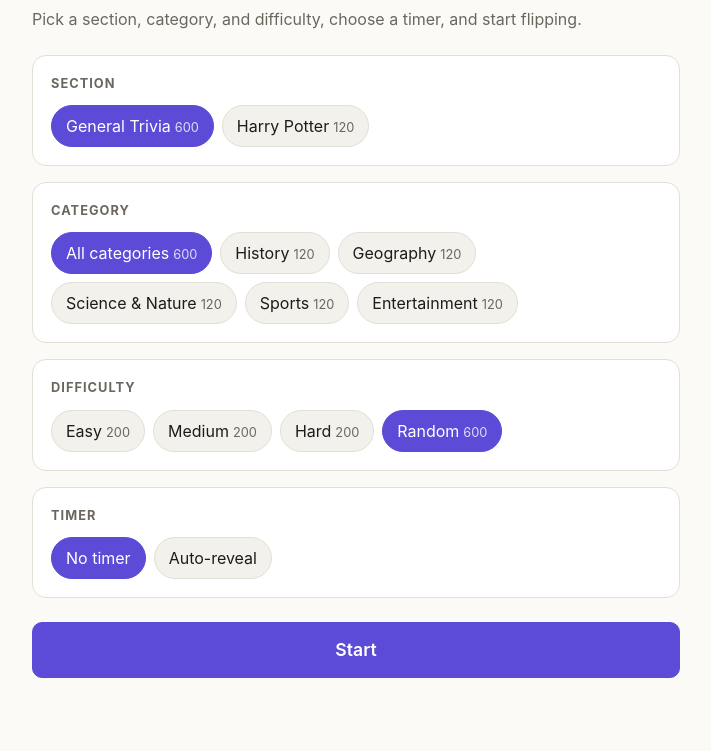
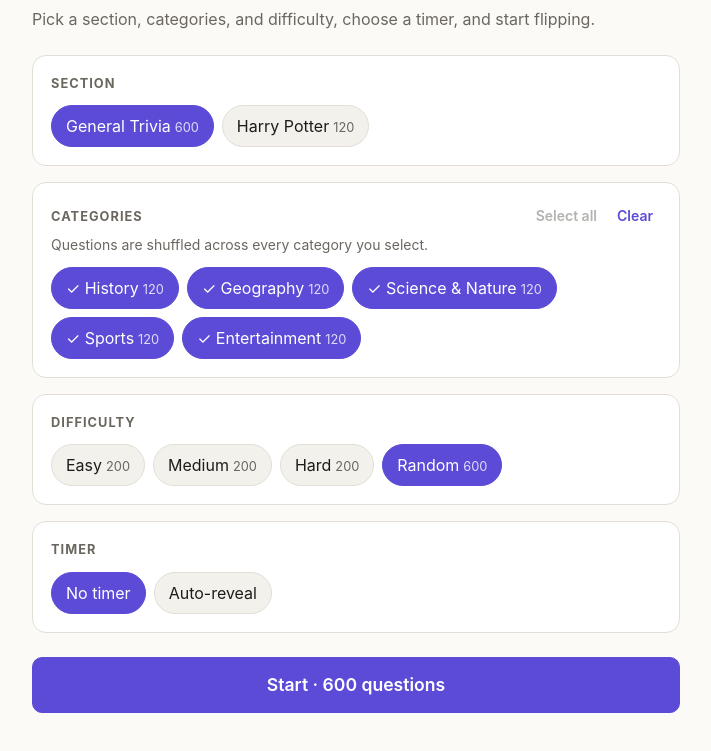
Before and after one commit to ethanmwk29/trivia, a plain HTML site: page index.html in a window 1280 px wide. Shown: the part 77-828 px from the top of the page, without its empty margins (284-995 px from the left). Before the commit the page ends 803 px from the top, so only its background shows below. Drawn offline with Linux system fonts and the light colour scheme.

Commit message:
Let players pick any combination of categories to shuffle across
Category chips are now toggles with Select all / Clear shortcuts. Start
shows how many questions match and is disabled when nothing is selected.

Co-Authored-By: Claude Opus 5.5 <noreply@anthropic.com>

```diff
--- a/app.js
+++ b/app.js
@@ -10,6 +10,7 @@
   const els = {
     home: $('home'), play: $('play'), sections: $('sections'),
     categoryPanel: $('category-panel'), categories: $('categories'), levels: $('levels'),
+    selectAll: $('select-all'), clearAll: $('clear-all'), startHint: $('start-hint'),
     timerSettings: $('timer-settings'), timeValue: $('time-value'),
     timeDown: $('time-down'), timeUp: $('time-up'), start: $('start'),
     catLabel: $('cat-label'), progress: $('progress'), card: $('card'),
@@ -21,25 +22,33 @@
   const back = els.card.querySelector('.back');
 
   // ---- Preferences (remembered per browser; works fine if storage is blocked)
-  // `category` is remembered per section.
-  const prefs = { section: SECTIONS[0].id, category: {}, level: ALL, timerOn: false, seconds: 15 };
+  // `cats` holds the selected categories per section; a section with no
+  // saved entry starts with all of its categories selected.
+  const prefs = { section: SECTIONS[0].id, cats: {}, level: ALL, timerOn: false, seconds: 15 };
   try { Object.assign(prefs, JSON.parse(localStorage.getItem(PREFS_KEY)) || {}); } catch { /* ignore */ }
   if (!SECTIONS.some(sec => sec.id === prefs.section)) prefs.section = SECTIONS[0].id;
   if (prefs.level !== ALL && !LEVELS.includes(prefs.level)) prefs.level = ALL;
   prefs.seconds = Math.min(MAX_T, Math.max(MIN_T, Math.round(prefs.seconds / STEP_T) * STEP_T || 15));
+  if (!prefs.cats || typeof prefs.cats !== 'object') prefs.cats = {};
   const savePrefs = () => { try { localStorage.setItem(PREFS_KEY, JSON.stringify(prefs)); } catch { /* ignore */ } };
 
   const section = () => SECTIONS.find(sec => sec.id === prefs.section);
-  function category() {
-    const c = prefs.category[prefs.section];
-    return c && section().categories[c] ? c : ALL;
+  const allCats = (sec) => Object.keys(sec.categories);
+  // The selected categories for the current section, in display order.
+  function selectedCats() {
+    const sec = section();
+    const names = allCats(sec);
+    if (names.length < 2) return names; // nothing to choose between
+    const saved = prefs.cats[sec.id];
+    return Array.isArray(saved) ? names.filter(n => saved.includes(n)) : names;
   }
+  function setSelected(list) { prefs.cats[prefs.section] = list; }
 
-  // The questions matching a section / category / difficulty choice.
-  function pool(sec, cat, level) {
+  // The questions matching a section / categories / difficulty choice.
+  function pool(sec, cats, level) {
     const cards = [];
     for (const [name, byLevel] of Object.entries(sec.categories)) {
-      if (cat !== ALL && cat !== name) continue;
+      if (!cats.includes(name)) continue;
       for (const lv of LEVELS) {
         if (level !== ALL && level !== lv) continue;
         for (const [q, a] of byLevel[lv] || []) cards.push({ q, a, category: name, level: lv });
@@ -64,28 +73,35 @@
 
   function renderHome() {
     const sec = section();
-    const cat = category();
+    const cats = selectedCats();
     els.sections.querySelectorAll('.choice').forEach(b => {
       const s = SECTIONS.find(x => x.id === b.dataset.section);
       b.setAttribute('aria-checked', String(s === sec));
-      b.querySelector('.count').textContent = pool(s, ALL, prefs.level).length;
+      b.querySelector('.count').textContent = pool(s, allCats(s), prefs.level).length;
     });
 
-    // Category chips are rebuilt per section; a one-category section skips them.
-    const names = Object.keys(sec.categories);
+    // Category toggles are rebuilt per section; a one-category section skips them.
+    const names = allCats(sec);
     els.categoryPanel.hidden = names.length < 2;
-    els.categories.replaceChildren(
-      ...[[ALL, 'All categories'], ...names.map(n => [n, n])].map(([value, label]) => {
-        const b = choiceButton(label, { category: value });
-        b.setAttribute('aria-checked', String(value === cat));
-        b.querySelector('.count').textContent = pool(sec, value, prefs.level).length;
-        return b;
-      }));
+    els.categories.replaceChildren(...names.map(n => {
+      const b = choiceButton(n, { category: n });
+      b.setAttribute('role', 'checkbox');
+      b.setAttribute('aria-checked', String(cats.includes(n)));
+      b.querySelector('.count').textContent = pool(sec, [n], prefs.level).length;
+      return b;
+    }));
+    els.selectAll.disabled = cats.length === names.length;
+    els.clearAll.disabled = cats.length === 0;
 
     els.levels.querySelectorAll('.choice').forEach(b => {
       b.setAttribute('aria-checked', String(b.dataset.level === prefs.level));
-      b.querySelector('.count').textContent = pool(sec, cat, b.dataset.level).length;
+      b.querySelector('.count').textContent = pool(sec, cats, b.dataset.level).length;
     });
+
+    const total = pool(sec, cats, prefs.level).length;
+    els.start.disabled = total === 0;
+    els.start.textContent = total ? `Start · ${total} questions` : 'Start';
+    els.startHint.hidden = cats.length > 0;
 
     document.querySelectorAll('[data-timer]').forEach(b =>
       b.setAttribute('aria-checked', String((b.dataset.timer === 'on') === prefs.timerOn)));
@@ -100,7 +116,12 @@
     if (b) { fn(b.dataset); savePrefs(); renderHome(); }
   });
   onChoice(els.sections, d => { prefs.section = d.section; });
-  onChoice(els.categories, d => { prefs.category[prefs.section] = d.category; });
+  onChoice(els.categories, d => {
+    const cur = selectedCats();
+    setSelected(cur.includes(d.category) ? cur.filter(n => n !== d.category) : [...cur, d.category]);
+  });
+  els.selectAll.addEventListener('click', () => { setSelected(allCats(section())); savePrefs(); renderHome(); });
+  els.clearAll.addEventListener('click', () => { setSelected([]); savePrefs(); renderHome(); });
   onChoice(els.levels, d => { prefs.level = d.level; });
   document.querySelectorAll('[data-timer]').forEach(b => b.addEventListener('click', () => {
     prefs.timerOn = b.dataset.timer === 'on'; savePrefs(); renderHome();
@@ -121,7 +142,7 @@
   // the chosen questions appended to the end, so Back works across reshuffles.
   let roundSize = 0, seenUpTo = -1;
   function addRound() {
-    const cards = shuffle(pool(section(), category(), prefs.level));
+    const cards = shuffle(pool(section(), selectedCats(), prefs.level));
     // Avoid showing the same card twice in a row across a reshuffle.
     const last = deck[deck.length - 1];
     if (last && cards.length > 1 && cards[0].q === last.q) [cards[0], cards[1]] = [cards[1], cards[0]];
@@ -182,13 +203,14 @@
     els.card.classList.remove('instant');
     els.question.textContent = item.q;
     els.answer.textContent = item.a;
-    const sec = section(), cat = category();
-    const many = Object.keys(sec.categories).length > 1;
+    const sec = section(), cats = selectedCats();
+    const many = allCats(sec).length > 1;
     els.catOfQ.textContent = (many ? item.category + ' · ' : '') + LEVEL_NAMES[item.level];
-    els.catLabel.textContent = [
-      many ? (cat === ALL ? sec.name : cat) : sec.name,
-      LEVEL_NAMES[prefs.level],
-    ].join(' · ');
+    const scope = !many || cats.length === allCats(sec).length ? sec.name
+      : cats.length <= 2 ? cats.join(' + ')
+      : `${cats.length} categories`;
+    els.catLabel.textContent = `${scope} · ${LEVEL_NAMES[prefs.level]}`;
+    els.catLabel.title = many ? cats.join(', ') : '';
     els.progress.textContent = `${(idx % roundSize) + 1} / ${roundSize}`;
     els.backBtn.disabled = idx === 0;
 
@@ -277,6 +299,7 @@
   }
 
   function start() {
+    if (!pool(section(), selectedCats(), prefs.level).length) return;
     deck = []; idx = 0; seenUpTo = -1;
     addRound();
     els.home.hidden = true;
--- a/index.html
+++ b/index.html
@@ -14,7 +14,7 @@
     <section id="home" class="screen">
       <header class="hero">
         <h1>Trivia Flash Cards</h1>
-        <p class="muted">Pick a section, category, and difficulty, choose a timer, and start flipping.</p>
+        <p class="muted">Pick a section, categories, and difficulty, choose a timer, and start flipping.</p>
       </header>
 
       <div class="panel">
@@ -23,8 +23,15 @@
       </div>
 
       <div class="panel" id="category-panel">
-        <h2>Category</h2>
-        <div id="categories" class="choices" role="radiogroup" aria-label="Category"></div>
+        <div class="panel-head">
+          <h2>Categories</h2>
+          <div class="panel-actions">
+            <button type="button" id="select-all" class="link-btn">Select all</button>
+            <button type="button" id="clear-all" class="link-btn">Clear</button>
+          </div>
+        </div>
+        <p class="muted small panel-note">Questions are shuffled across every category you select.</p>
+        <div id="categories" class="choices" role="group" aria-label="Categories"></div>
       </div>
 
       <div class="panel">
@@ -47,6 +54,7 @@
       </div>
 
       <button type="button" id="start" class="btn primary big">Start</button>
+      <p id="start-hint" class="start-hint small" hidden>Select at least one category to start.</p>
     </section>
 
     <!-- Card screen -->
--- a/style.css
+++ b/style.css
@@ -60,6 +60,21 @@ body {
 .panel h2 { margin: 0 0 12px; font-size: 0.8rem; text-transform: uppercase; letter-spacing: 0.08em; color: var(--muted); }
 
 .choices { display: flex; flex-wrap: wrap; gap: 8px; }
+.panel-head { display: flex; align-items: baseline; justify-content: space-between; gap: 12px; margin-bottom: 4px; }
+.panel-head h2 { margin: 0; }
+.panel-actions { display: flex; gap: 4px; }
+.panel-note { margin: 0 0 12px; }
+.link-btn {
+  font: inherit; font-size: 0.875rem; font-weight: 600;
+  padding: 4px 8px; border: 0; border-radius: 6px;
+  background: none; color: var(--accent); cursor: pointer;
+}
+.link-btn:hover { background: var(--accent-soft); }
+.link-btn:disabled { color: var(--muted); opacity: 0.5; cursor: default; background: none; }
+.choice[role="checkbox"]::before { content: "+ "; opacity: 0.6; }
+.choice[role="checkbox"][aria-checked="true"]::before { content: "✓ "; opacity: 1; }
+.btn.primary:disabled { opacity: 0.45; cursor: default; }
+.start-hint { text-align: center; color: var(--warn); margin: 10px 0 0; }
 .choice {
   font: inherit;
   padding: 8px 14px;
```
Also changed, not shown: 1 other file.
